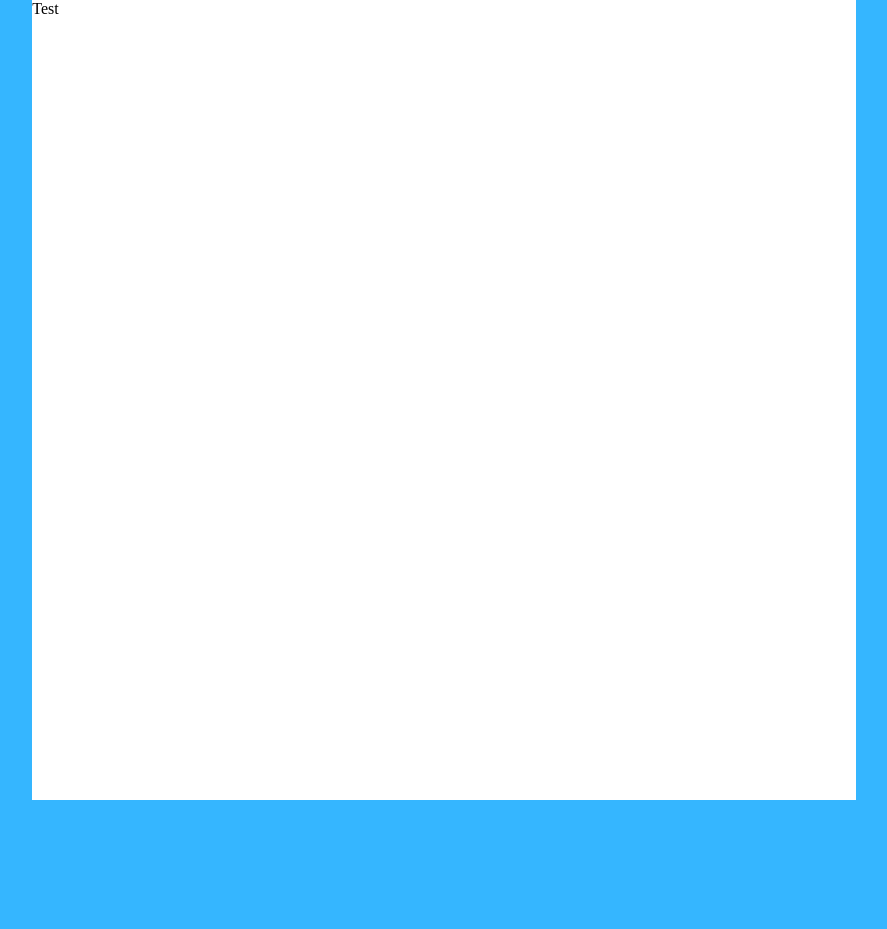
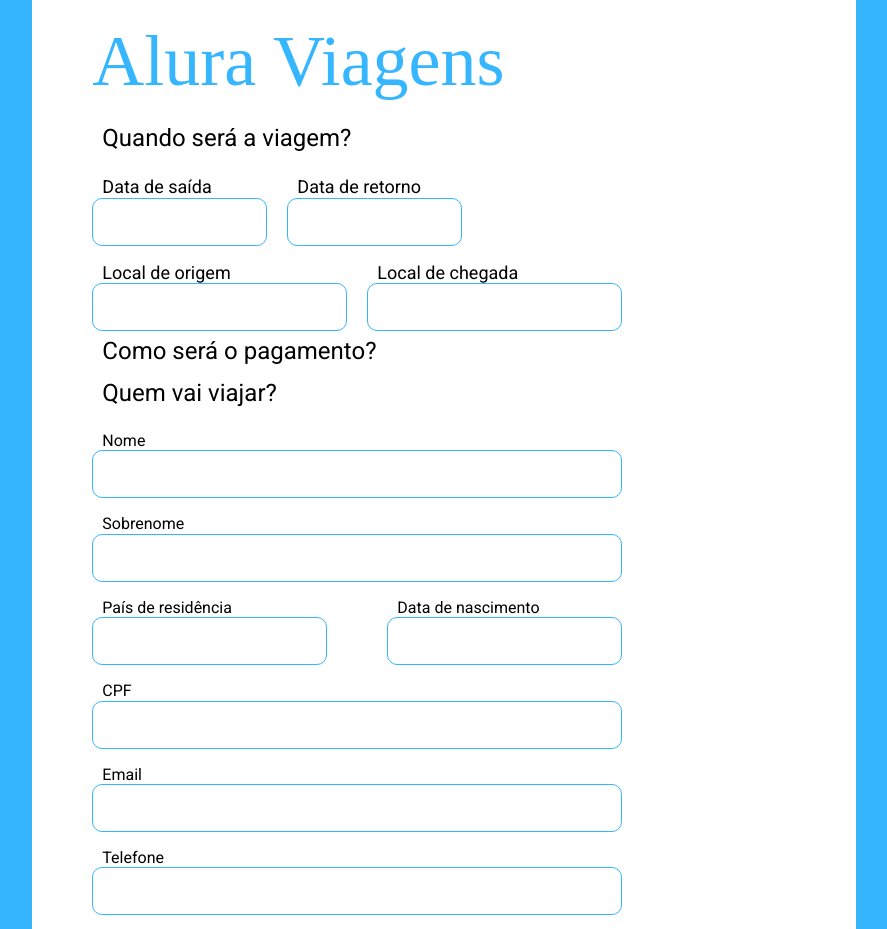
Before and after one commit to RicardoOliveiraFilho/alura-viagens, a Next.js app: page / in a window 1280 px wide. Shown: the top 929 px of the page, without its empty margins (196-1083 px from the left). Before the commit the page ends 800 px from the top, so only its background shows below. Built offline with nearby package versions, Linux system fonts and the light colour scheme; a web font is replaced by a local one.

Commit message:
style(form's components): inclusão de componentes de formulário
Inclusão dos componentes de formulário: Text (label), TextField (inputs) e Button (botões)

```diff
--- a/pages/index.js
+++ b/pages/index.js
@@ -2,6 +2,7 @@ import React from 'react';
 
 import Grid from '../src/components/foundation/layout/Grid';
 import Box from '../src/components/foundation/layout/Box';
+import TravelForm from '../src/components/forms/patterns/TravelForm';
 
 export default function Home() {
   return (
@@ -9,18 +10,19 @@ export default function Home() {
       <Grid.Row>
         <Grid.Column
           offset={{
-            md: 2,
+            md: 1,
+            lg: 2,
           }}
           value={{
             xs: 12,
-            md: 8,
+            md: 10,
+            lg: 8,
           }}
         >
           <Box
             backgroundColor="white"
-            height="100vh"
           >
-            Test
+            <TravelForm />
           </Box>
         </Grid.Column>
       </Grid.Row>
--- /dev/null
+++ b/src/components/forms/Button/index.js
@@ -0,0 +1,35 @@
+/* eslint-disable indent */
+import styled, { css } from 'styled-components';
+import get from 'lodash/get';
+
+import breakpointsMedia from '../../../theme/utils/breakpointsMedia';
+import textStylesVariantsMap from '../../../theme/utils/textStylesVariantsMap';
+
+const Button = styled.button`
+  border: 0;
+  border-radius: ${({ theme }) => theme.borderRadius};
+  cursor: pointer;
+  opacity: 1;
+  color: ${({ theme, color }) => get(theme, `colors.${color}.color`)};
+  background-color: ${({ theme, background }) => get(theme, `colors.${background}.color`)};
+  transition: opacity ${({ theme }) => theme.transition};
+  width: 318px;
+  height: 60px;
+  margin-bottom: 32px;
+  &:hover,
+  &:focus {
+    opacity: .5;
+  }
+
+  ${textStylesVariantsMap.buttonText}
+
+  ${breakpointsMedia({
+      md: css`
+        width: 145px;
+        height: 48px;
+        margin-bottom: 54px;
+      `,
+  })}
+`;
+
+export default Button;
--- a/src/components/forms/TextField/index.js
+++ b/src/components/forms/TextField/index.js
@@ -2,7 +2,6 @@ import React from 'react';
 import styled from 'styled-components';
 import PropTypes from 'prop-types';
 
-import propToStyle from '../../../theme/utils/propToStyle';
 import Text from '../../foundation/Text';
 
 const InputWrapper = styled.div`
@@ -13,7 +12,8 @@ const Input = styled(Text)`
   border: 1px solid ${({ theme }) => theme.colors.borders.main.color};
   border-radius: ${({ theme }) => theme.borderRadius};
 
-  ${propToStyle('width')}
+  height: 48px;
+  width: ${({ width }) => width}
 `;
 
 Input.defaultProps = {
@@ -24,6 +24,8 @@ Input.defaultProps = {
 export default function TextField({
   name,
   value,
+  onChange,
+  width,
 }) {
   return (
     <InputWrapper>
@@ -31,6 +33,8 @@ export default function TextField({
         type="text"
         name={name}
         value={value}
+        onChange={onChange}
+        width={width}
       />
     </InputWrapper>
   );
@@ -39,4 +43,10 @@ export default function TextField({
 TextField.propTypes = {
   name: PropTypes.string.isRequired,
   value: PropTypes.string.isRequired,
+  width: PropTypes.string.isRequired,
+  onChange: PropTypes.func,
 };
+
+TextField.defaultProps = {
+  onChange: null,
+};
--- /dev/null
+++ b/src/components/forms/patterns/TravelForm/index.js
@@ -0,0 +1,319 @@
+import React from 'react';
+
+import FormContentWrapper from './styles/FormContentWrapper';
+import Text from '../../../foundation/Text';
+import TextField from '../../TextField';
+import Button from '../../Button';
+
+function FormContent() {
+  return (
+    <FormContentWrapper>
+      <Text
+        tag="h1"
+        variant="titleXS"
+        color="secondary.main"
+        marginTop={{
+          xs: '18px',
+          md: '11px',
+        }}
+      >
+        Alura Viagens
+      </Text>
+      <Text
+        tag="p"
+        variant="sectionText"
+        marginTop={{
+          xs: '-15px',
+          md: '-35px',
+        }}
+        marginLeft={{
+          md: '10px',
+        }}
+      >
+        Quando será a viagem?
+      </Text>
+
+      <FormContentWrapper.InputGroup
+        sizeInput="175px"
+      >
+        <div style={{
+          marginRight: '20px',
+        }}
+        >
+          <Text
+            tag="label"
+            variant="labelTextI"
+            marginLeft={{
+              md: '10px',
+            }}
+          >
+            Data de saída
+          </Text>
+
+          <TextField
+            name="data-saida"
+            value=""
+            width="318px"
+            onChange={() => {}}
+          />
+        </div>
+
+        <div style={{
+        }}
+        >
+          <Text
+            tag="label"
+            variant="labelTextI"
+            marginLeft={{
+              md: '10px',
+            }}
+          >
+            Data de retorno
+          </Text>
+
+          <TextField
+            name="data-retorno"
+            value=""
+            width="318px"
+            onChange={() => {}}
+          />
+        </div>
+      </FormContentWrapper.InputGroup>
+
+      <FormContentWrapper.InputGroup
+        sizeInput="255px"
+      >
+        <div style={{
+          marginRight: '20px',
+        }}
+        >
+          <Text
+            tag="label"
+            variant="labelTextI"
+            marginLeft={{
+              md: '10px',
+            }}
+          >
+            Local de origem
+          </Text>
+
+          <TextField
+            name="local-origem"
+            value=""
+            width="318px"
+            onChange={() => {}}
+          />
+        </div>
+
+        <div style={{
+          marginRight: '20px',
+        }}
+        >
+          <Text
+            tag="label"
+            variant="labelTextI"
+            marginLeft={{
+              md: '10px',
+            }}
+          >
+            Local de chegada
+          </Text>
+
+          <TextField
+            name="data-chegada"
+            value=""
+            width="318px"
+            onChange={() => {}}
+          />
+        </div>
+      </FormContentWrapper.InputGroup>
+
+      <Text
+        tag="p"
+        variant="sectionText"
+        marginTop="-10px"
+        marginLeft={{
+          md: '10px',
+        }}
+      >
+        Como será o pagamento?
+      </Text>
+      <Text
+        tag="p"
+        variant="sectionText"
+        marginTop="-10px"
+        marginLeft={{
+          md: '10px',
+        }}
+      >
+        Quem vai viajar?
+      </Text>
+
+      <FormContentWrapper.InputGroup
+        sizeInput="530px"
+        flexDirection="column"
+      >
+        <div>
+          <Text
+            tag="label"
+            variant="labelTextII"
+            marginLeft={{
+              md: '10px',
+            }}
+          >
+            Nome
+          </Text>
+
+          <TextField
+            name="nome"
+            value=""
+            width="318px"
+            onChange={() => {}}
+          />
+        </div>
+        <div>
+          <Text
+            tag="label"
+            variant="labelTextII"
+            marginLeft={{
+              md: '10px',
+            }}
+          >
+            Sobrenome
+          </Text>
+
+          <TextField
+            name="sobrenome"
+            value=""
+            width="318px"
+            onChange={() => {}}
+          />
+        </div>
+      </FormContentWrapper.InputGroup>
+
+      <FormContentWrapper.InputGroup
+        sizeInput="235px"
+      >
+        <div style={{
+          marginRight: '60px',
+        }}
+        >
+          <Text
+            tag="label"
+            variant="labelTextII"
+            marginLeft={{
+              md: '10px',
+            }}
+          >
+            País de residência
+          </Text>
+
+          <TextField
+            name="pais-residencia"
+            value=""
+            width="318px"
+            onChange={() => {}}
+          />
+        </div>
+
+        <div style={{
+          marginRight: '20px',
+        }}
+        >
+          <Text
+            tag="label"
+            variant="labelTextII"
+            marginLeft={{
+              md: '10px',
+            }}
+          >
+            Data de nascimento
+          </Text>
+
+          <TextField
+            name="data-nascimento"
+            value=""
+            width="318px"
+            onChange={() => {}}
+          />
+        </div>
+      </FormContentWrapper.InputGroup>
+
+      <FormContentWrapper.InputGroup
+        sizeInput="530px"
+        flexDirection="column"
+      >
+        <div>
+          <Text
+            tag="label"
+            variant="labelTextII"
+            marginLeft={{
+              md: '10px',
+            }}
+          >
+            CPF
+          </Text>
+
+          <TextField
+            name="nome"
+            value=""
+            width="318px"
+            onChange={() => {}}
+          />
+        </div>
+        <div>
+          <Text
+            tag="label"
+            variant="labelTextII"
+            marginLeft={{
+              md: '10px',
+            }}
+          >
+            Email
+          </Text>
+
+          <TextField
+            name="sobrenome"
+            value=""
+            width="318px"
+            onChange={() => {}}
+          />
+        </div>
+        <div>
+          <Text
+            tag="label"
+            variant="labelTextII"
+            marginLeft={{
+              md: '10px',
+            }}
+          >
+            Telefone
+          </Text>
+
+          <TextField
+            name="nome"
+            value=""
+            width="318px"
+            onChange={() => {}}
+          />
+        </div>
+      </FormContentWrapper.InputGroup>
+
+      <Button
+        color="primary.contrast"
+        background="background.main"
+        type="submit"
+      >
+        Comprar
+      </Button>
+    </FormContentWrapper>
+  );
+}
+
+export default function TravelForm() {
+  return (
+    <div>
+      <FormContent />
+    </div>
+  );
+}
--- /dev/null
+++ b/src/components/forms/patterns/TravelForm/styles/FormContentWrapper.js
@@ -0,0 +1,46 @@
+/* eslint-disable indent */
+import styled, { css } from 'styled-components';
+
+import breakpointsMedia from '../../../../../theme/utils/breakpointsMedia';
+import textStylesVariantsMap from '../../../../../theme/utils/textStylesVariantsMap';
+
+const FormContentWrapper = styled.div`
+    display: flex;
+    flex-direction: column;
+    align-items: flex-start;
+    justify-content: flex-start;
+
+    padding-left: 16px;
+
+    ${breakpointsMedia({
+        md: css`
+            padding-left: 60px;
+
+            h1 {
+                ${textStylesVariantsMap.titleMD}
+            }
+        `,
+    })}
+`;
+
+FormContentWrapper.InputGroup = styled.div`
+    display: flex;
+    align-items: flex-start;
+    justify-content: flex-start;
+    flex-direction: column;
+
+    ${breakpointsMedia({
+        md: css`
+            display: flex;
+            align-items: center;
+            justify-content: center;
+            flex-direction: ${({ flexDirection }) => (flexDirection || 'row')};
+
+            input {
+                width: ${({ sizeInput }) => sizeInput};
+            }
+        `,
+    })}
+`;
+
+export default FormContentWrapper;
--- a/src/components/foundation/Text/index.js
+++ b/src/components/foundation/Text/index.js
@@ -11,7 +11,8 @@ const TextBase = styled.span`
     ${({ variant }) => textStylesVariantsMap[variant]}
     color: ${(props) => get(props.theme, `colors.${props.color}.color`)};
 
-    ${propToStyle('margin')}
+    ${propToStyle('marginTop')}
+    ${propToStyle('marginLeft')}
 `;
 
 export default function Text({
@@ -31,10 +32,11 @@ export default function Text({
 Text.propTypes = {
   tag: PropTypes.string,
   variant: PropTypes.string,
-  children: PropTypes.node.isRequired,
+  children: PropTypes.node,
 };
 
 Text.defaultProps = {
   tag: 'span',
   variant: 'labelTextII',
+  children: null,
 };
--- a/src/theme/GlobalStyle.js
+++ b/src/theme/GlobalStyle.js
@@ -1,3 +1,4 @@
+/* eslint-disable indent */
 import { normalize } from 'styled-normalize';
 import { createGlobalStyle } from 'styled-components';
 
@@ -16,6 +17,8 @@ const GlobalStyle = createGlobalStyle`
         min-height: 100vh;
         width: 100%;
         background-color: ${({ theme }) => theme.colors.background.main.color}
+
+
     }
 
     #__next {
--- a/src/theme/index.js
+++ b/src/theme/index.js
@@ -5,6 +5,7 @@ export default {
   colors,
   typographyVariants,
   borderRadius: '10px',
+  transition: '200ms ease-in-out',
   breakpoints: {
     xs: 0,
     sm: 480,
```
